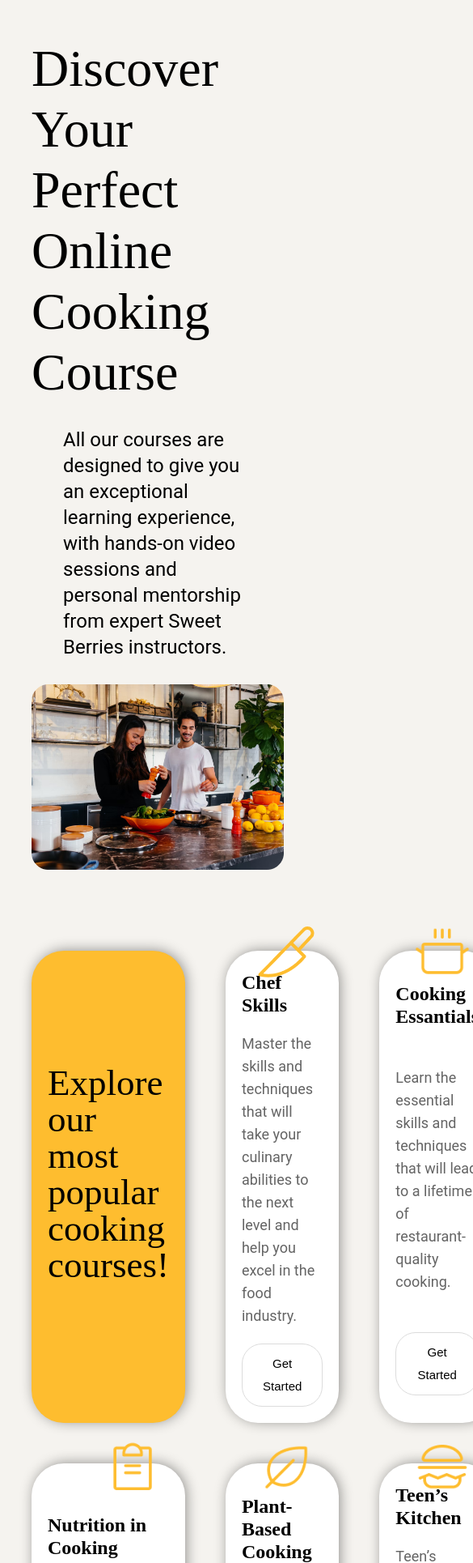
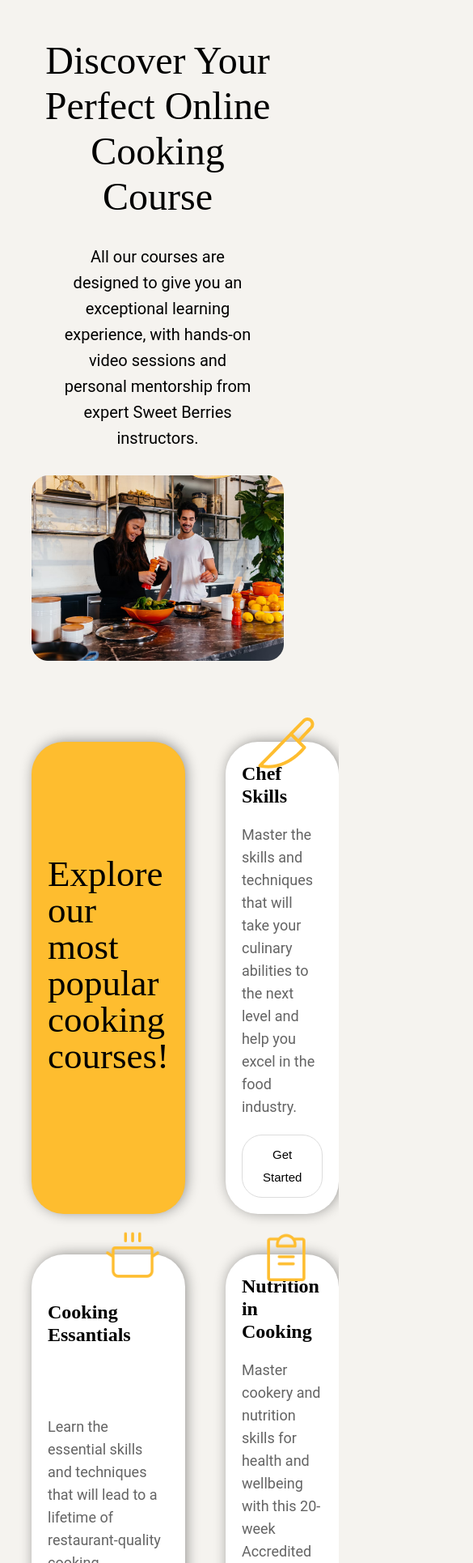
Before and after one commit to serbayserdar/Sweet-Berries-Cooking-School, a plain HTML site: page index.html in a window 390 px wide. Shown: the part 70-2000 px from the top of the page at 81% size, 585 px wide, since content can reach past the window. Drawn offline with Linux system fonts and the light colour scheme.

Commit message:
tablet version added.

```diff
--- a/index.html
+++ b/index.html
@@ -22,7 +22,8 @@
  </header>
     <section class="banner">
        <div class="banner-left">
-           <h1 class="banner-h1">Discover Your<br> Perfect Online<br> Cooking Course</h1>
+           <h1 class="banner-h1">Discover Your<br>Perfect Online<br>Cooking Course</h1>
+           <h1 class="banner-h1-for-tablet">Discover Your Perfect Online Cooking Course</h1>
            <p class="banner-p">All our courses are designed to give you an exceptional learning experience, with hands-on video sessions and personal mentorship from expert Sweet Berries instructors.</p>
        </div>
        <img class="banner-img" src="assets/Image.png" alt="main-img">
--- a/style.css
+++ b/style.css
@@ -62,6 +62,10 @@ header button {
     font-weight: 500;
     line-height: 75px;
     font-style: normal;
+}
+
+.banner-h1-for-tablet {
+    display: none;
 }
 
 .banner-p {
@@ -202,6 +206,14 @@ footer img {
         width: 100%;
         margin-top: 30px;
     }
+
+    .card-container {
+        height: 900px;
+    }
+
+    footer {
+        height: 50px;
+    }
 }
 
 
@@ -225,6 +237,43 @@ footer img {
         display: flex;
     }
 
+    .banner-h1 {
+        display: none;
+    }
+
+    .banner-h1-for-tablet {
+    display: flex;
+    color: #000000;
+    font-family: 'Roboto Serif';
+    font-size: 48px;
+    font-weight: 500;
+    line-height: 56px;
+    font-style: normal;
+    text-align: center;
+    }
+
+    .banner-p {
+        color: #000000;
+        font-family: 'Roboto';
+        font-size: 20px;
+        font-weight: 400;
+        line-height: 32px;
+        width: 75%;
+        padding-top: 30px;
+        text-align: center;
+    }
+
+    .card-container {
+        display: grid;
+        grid-template-columns: repeat(2, 1fr);
+        grid-template-areas:
+        "card-1 card-2"
+        "card-3 card-4"
+        "card-5 card-6";
+        gap: 50px;
+        height: 1000px;
+        margin-bottom: 120px;
+    }
 
 
     header nav{
@@ -250,7 +299,14 @@ footer img {
     }
 
     .banner {
-        /* margin-top: 180px; */
+        display: flex;
+        flex-direction: column;
+        /* margin-top: 50px;
+        margin-bottom: 100px; */
+    }
+
+    footer {
+        height: 50px;
     }
 
 
```
